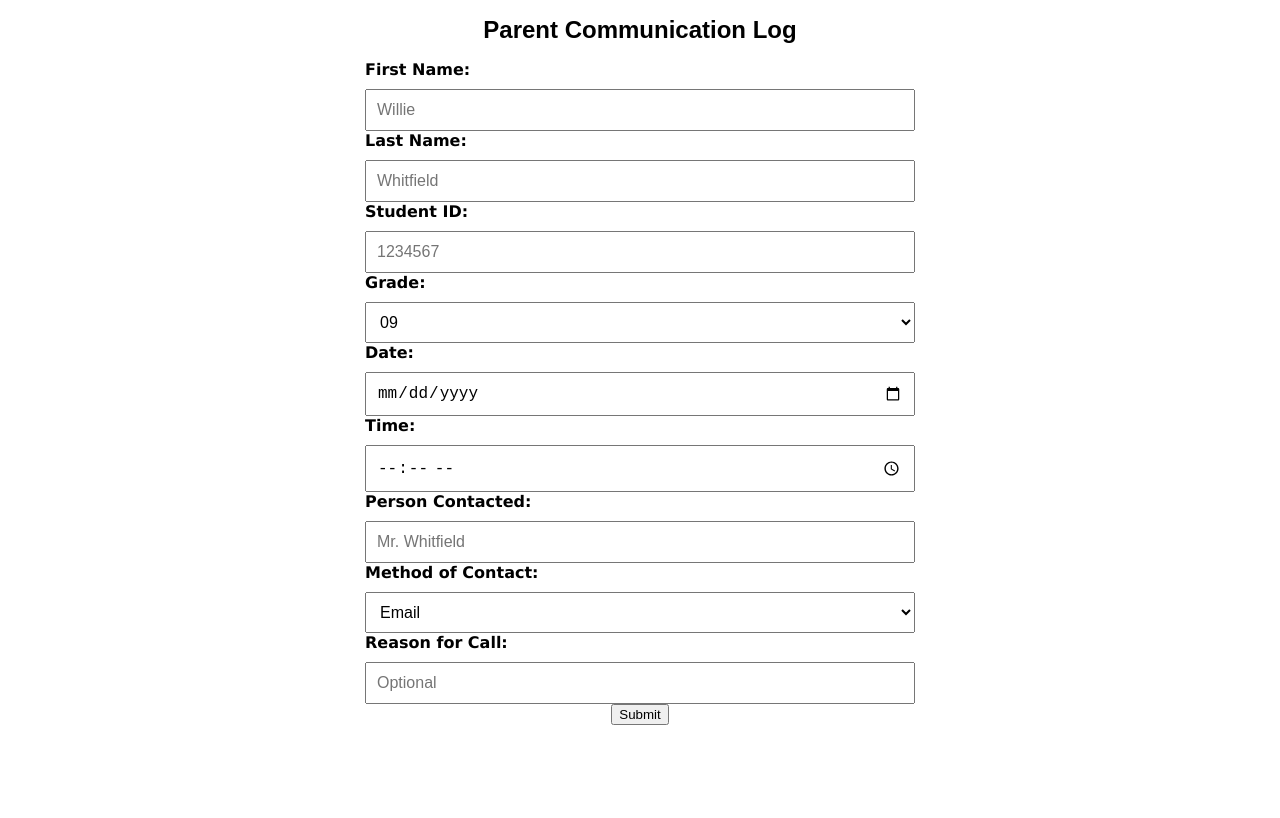
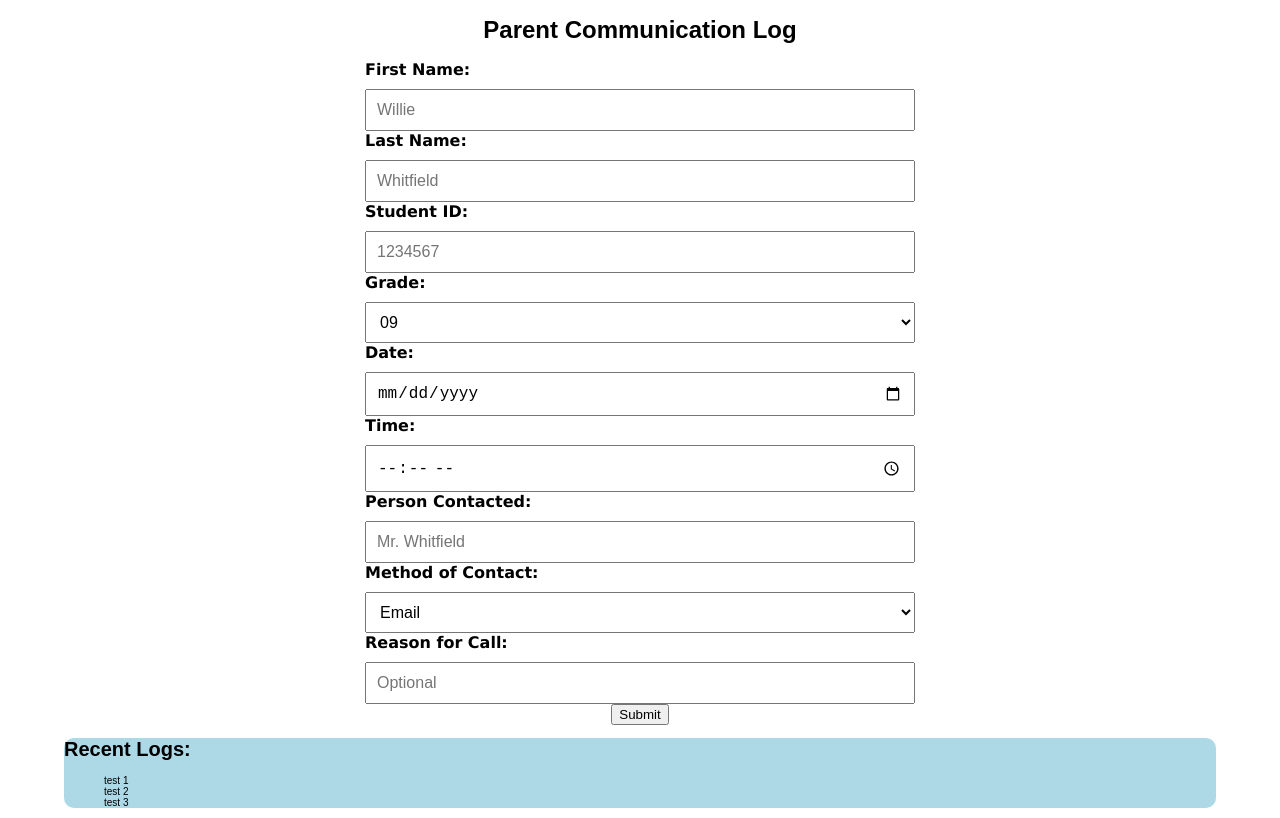
Before and after one commit to wdwiii/parent-communication-log, a React (Create React App) app: page / in a window 1280 px wide. Built offline with nearby package versions, Linux system fonts and the light colour scheme.

Commit message:
Import LogHistory into App component

```diff
--- a/src/App.js
+++ b/src/App.js
@@ -1,5 +1,6 @@
 import React, { useState } from 'react';
 import ContactForm from './components/ContactForm/ContactForm';
+import LogHistory from './components/LogHistory/LogHistory';
 
 function App() {
   const [logData, setLogData] = useState([]);
@@ -10,6 +11,7 @@ function App() {
         Parent Communication Log
       </h1>
       <ContactForm items={logData} />
+      <LogHistory />
     </div>
   );
 }
```
